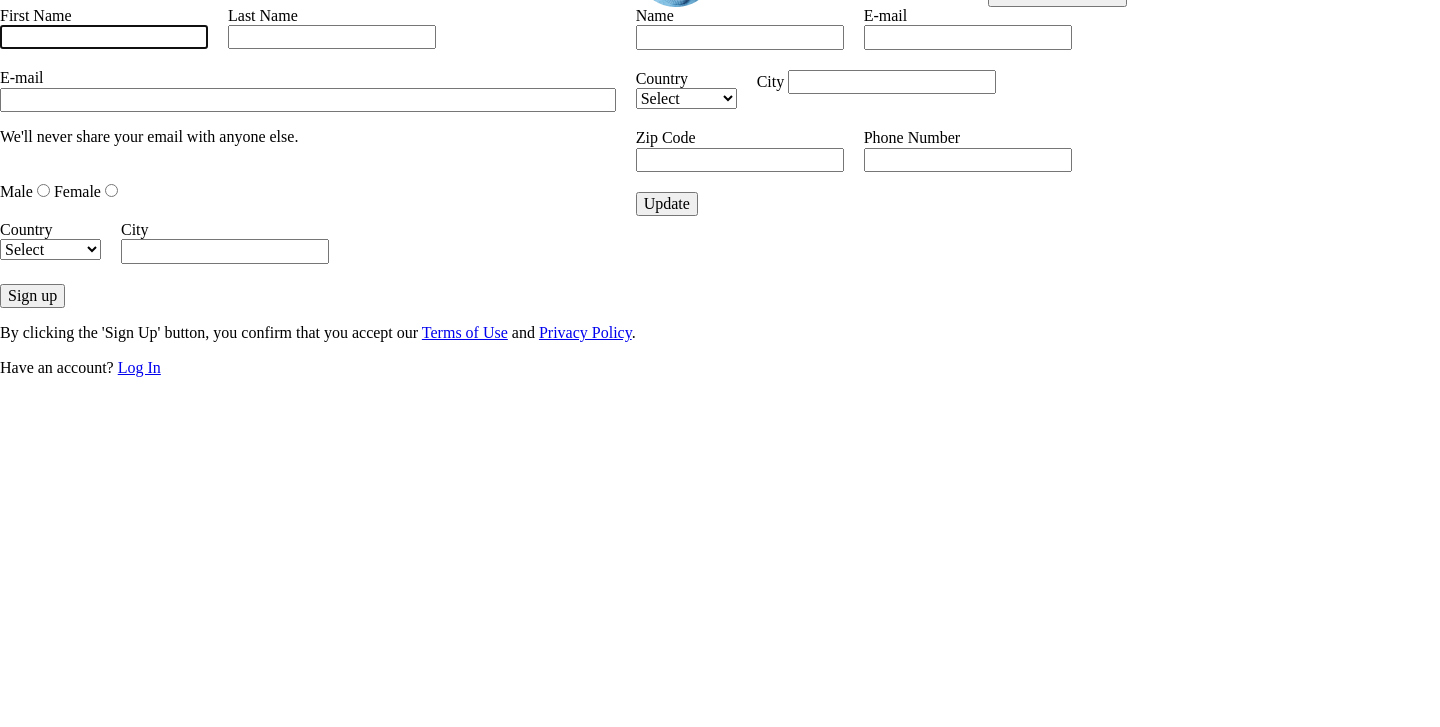
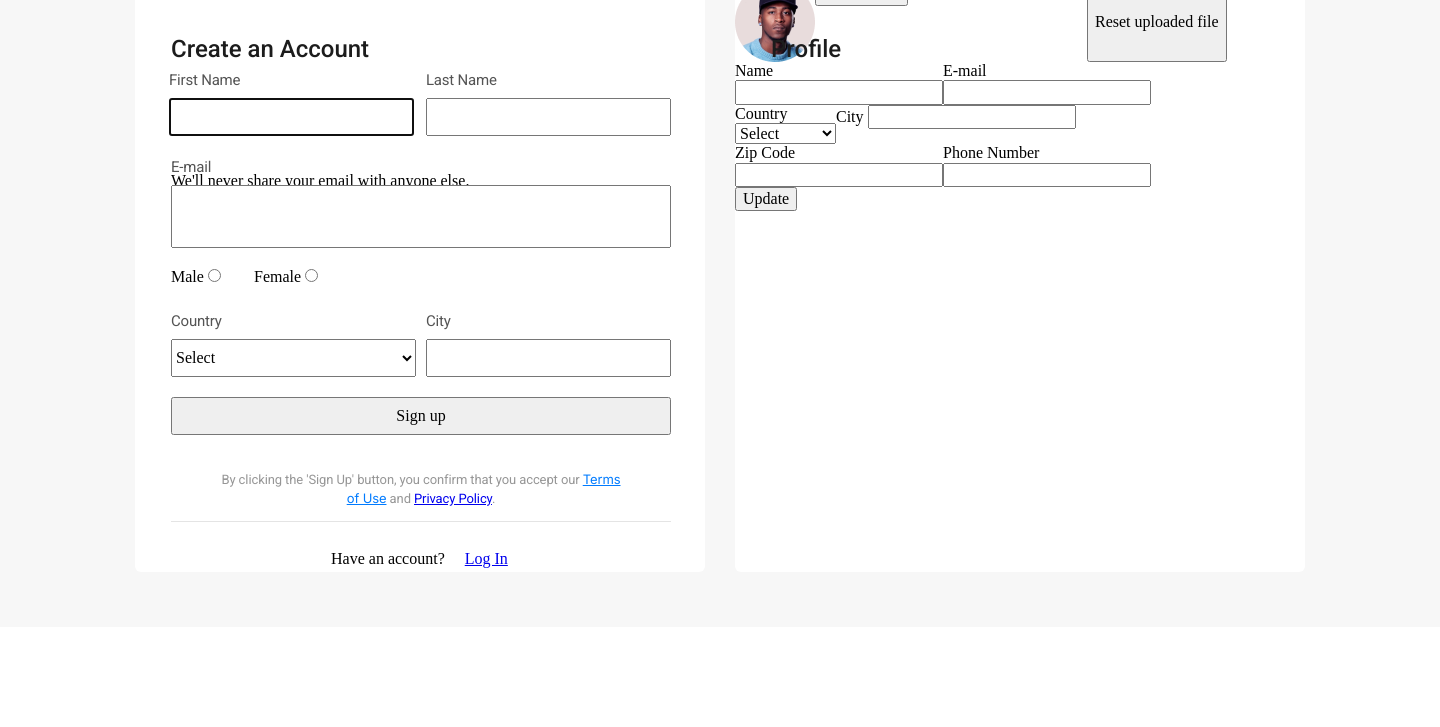
Before and after one commit to Stanislav2301/first-form, a plain HTML site: page index.html in a window 1280 px wide. Shown: the part 73-800 px from the top of the page, 1440 px wide, since content can reach past the window. Drawn offline with Linux system fonts and the light colour scheme.

Commit message:
final commit

```diff
--- a/index.html
+++ b/index.html
@@ -5,54 +5,64 @@
     <meta http-equiv="X-UA-Compatible" content="IE=edge">
     <meta name="viewport" content="width=device-width, initial-scale=1.0">
     <title>Forms</title>
+    <link rel="preconnect" href="https://fonts.googleapis.com">
+    <link rel="preconnect" href="https://fonts.gstatic.com" crossorigin>
+    <link href="https://fonts.googleapis.com/css2?family=Inter&family=Roboto:wght@400;500&display=swap" rel="stylesheet">
     <link rel="stylesheet" href="normalize.css">
     <link rel="stylesheet" href="style.css">
 </head>
 <body>
     <main class="main">
-        <form action="#" name="create-an-account">
-            <h1>Create an Account</h1>
+        <form action="#" name="create-an-account" class="form-account">
+            <h1 class="heading">Create an Account</h1>
             <section class="first-and-last-name">
-                <div class="input-container">
-                    <label for="first-name">First Name</label>
-                    <input type="text" name="create-an-account" id="first-name" autofocus>
+                <div class="input-container first-name">
+                    <label for="first-name" class="label">First Name</label>
+                    <input type="text" name="create-an-account" id="first-name" autofocus class="input">
                 </div>
-                <div class="input-container">
-                    <label for="last-name">Last Name</label>
-                    <input type="text" name="create-an-account" id="last-name">
+                <div class="input-container last-name">
+                    <label for="last-name" class="label">Last Name</label>
+                    <input type="text" name="create-an-account" id="last-name" class="input">
+                </div>
             </section>
-            <div class="input-container">
-                <label for="e-mail">E-mail</label>
-                <input type="email" name="create-an-account" id="e-mail">
+            <div class="input-container email-account">
+                <label for="e-mail" class="label">E-mail</label>
+                <input type="email" name="create-an-account" id="e-mail" class="input">
                 <p>We'll never share your email with anyone else.</p>
             </div>
             <section class="gender">
-                <label for="male" >Male</label>
-                <input type="radio" name="create-an-account" id="male" >
-                <label for="female">Female</label>
-                <input type="radio" name="create-an-accoun" id="female">
+                <div class="male">
+                    <label for="male">Male</label>
+                    <input type="radio" name="create-an-account" id="male">
+                </div>
+                <div class="female">
+                    <label for="female">Female</label>
+                    <input type="radio" name="create-an-account" id="female">
+                </div>
             </section>
             <section class="location">
-                <div class="input-container">
-                    <label for="country-in-account">Country</label>
-                    <select name="create-an-account" id="country-in-account">
+                <div class="input-container country-in-account" >
+                    <label for="country-in-account" class="label">Country</label>
+                    <select name="create-an-account" id="country-in-account" class="input">
                         <option value="" disabled selected>Select</option>
                         <option value="Afghanistan">Afghanistan</option>
                     </select>
                 </div>
-                <div class="input-container">
-                    <label for="city">City</label>
-                    <input type="text" name="create-an-account" id="city">
+                <div class="input-container city-in-account">
+                    <label for="city" class="label">City</label>
+                    <input type="text" name="create-an-account" id="city" class="input">
                 </div>
             </section>
-                <button type="submit">Sign up</button>
-                <p>By clicking the 'Sign Up' button, you confirm that you accept our <a href="#">Terms of Use</a>  and <a href="#">Privacy Policy</a>.</p>
+                <button type="submit" class="button-account">Sign up</button>
+                <p class="account-description">By clicking the 'Sign Up' button, you confirm that you accept our <a href="#" class="terms">Terms of Use</a>  and <a href="#">Privacy Policy</a>.</p>
                 <footer>
-                    <p>Have an account? <a href="#">Log In</a></p>
+                    <hr class="hline">
+                    <p class="footer-text">Have an account? <a href="#">Log In</a></p>
                 </footer>
         </form>
 
-        <form action="#" name="profile">
+        <form action="#" name="profile" class="form-profile">
+            <h1 class="heading">Profile</h1>
             <section class="user-photo">
                 <img src="./img/📷 Image.png" alt="userpic-img">
                 <input type="file" name="profile" id="user-photo">
--- a/style.css
+++ b/style.css
@@ -1,14 +1,184 @@
+.main {
+    position: relative;
+    width: 1440px;
+    height: 700px;
+    background: #F7F7F7;
+}
+
+.form-account {
+    position: absolute;
+    width: 570px;
+    height: 590px;
+    left: 135px;
+    top: 55px;
+    background: #FFFFFF;
+    border-radius: 6px;
+}
+
+.form-profile {
+    position: absolute;
+    width: 570px;
+    height: 590px;
+    left: 735px;
+    top: 55px;
+    background: #FFFFFF;
+    border-radius: 6px;
+}
+
+.first-name {
+    position: absolute;
+    left: 5.96%;
+    right: 51.05%;
+    top: 14.75%;
+    bottom: 73.9%;
+}
+
+.last-name {
+    position: absolute;
+    left: 51.05%;
+    right: 5.96%;
+    top: 14.75%;
+    bottom: 73.9%;
+}
+
+.email-account {
+    position: absolute;
+    left: 6.32%;
+    right: 5.96%;
+    top: 29.49%;
+    bottom: 54.92%;
+}
+
+.male {
+    position: absolute;
+    right: 82.81%;
+    left: 6.32%;
+    top: 48.47%;
+    bottom: 47.8%;
+}
+
+.female {
+    position: absolute;
+    left: 20.88%;
+    right: 65.44%;
+    top: 48.47%;
+    bottom: 47.8%;
+}
+
+.country-in-account {
+    position: absolute;
+    left: 6.32%;
+    right: 50.7%;
+    top: 55.59%;
+    bottom: 33.05%;
+}
+
+.city-in-account {
+    position: absolute;
+    right: 5.96%;
+    left: 51.05%;
+    bottom: 33.05%;
+    top: 55.59%;
+}
+
+.button-account {
+    position: absolute;
+    left: 6.32%;
+    right: 5.96%;
+    top: 70.34%;
+    bottom: 23.22%;
+}
+
+.account-description {
+    position: absolute;
+    left: 14.21%;
+    right: 13.86%;
+    top: 80.51%;
+    bottom: 13.39%;
+    position: absolute;
+    font-family: 'Roboto';
+    font-style: normal;
+    font-weight: 400;
+    font-size: 13px;
+    line-height: 18px;
+    text-align: center;
+    letter-spacing: -0.1px;
+    color: #969696;
+}
+
+.terms {
+
+    font-style: normal;
+    font-family: 'Inter';
+    color: #007BFF;
+}
+
+.label {
+    position: absolute;
+    height: 22px;
+    left: 0px;
+    right: 0px;
+    top: 0px;
+    font-family: 'Roboto';
+    font-style: normal;
+    font-weight: 400;
+    font-size: 15px;
+    line-height: 22px;
+    letter-spacing: -0.2px;
+    color: #545454;
+}
+
+.input {
+    position: absolute;
+    left: 0%;
+    right: 0%;
+    top: 29px;
+    bottom: 0px;
+}
+
+.hline {
+    position: absolute;
+    left: 6.32%;
+    right: 5.96%;
+    top: 90%;
+    bottom: 9.83%;
+    display: block;
+    border: 0;
+    border-top: 1px solid #E4E4E4;
+}
+
+.footer-text {
+    display: flex;
+    flex-direction: row;
+    align-items: flex-start;
+    padding: 0px;
+    gap: 20px;
+    position: absolute;
+    height: 22px;
+    left: 34.39%;
+    right: 34.56%;
+    top: calc(50% - 22px/2 + 268px);
+}
+
 .input-container {
     display: flex;
     flex-direction: column;
-    margin-right: 20px;
-    margin-bottom: 20px;
 }
 
  .location, .first-and-last-name, .user-photo, .name-and-email, .zip-and-tel, .main {
     display: flex;
 }
 
-.gender {
-    margin-bottom: 20px;
+.heading {
+    color: #1C1C1C;
+    position: absolute;
+    height: 32px;
+    left: 6.32%;
+    right: 58.77%;
+    top: calc(50% - 32px/2 - 244px);
+    font-family: 'Roboto';
+    font-style: normal;
+    font-weight: 500;
+    font-size: 24px;
+    line-height: 32px;
 }
```
